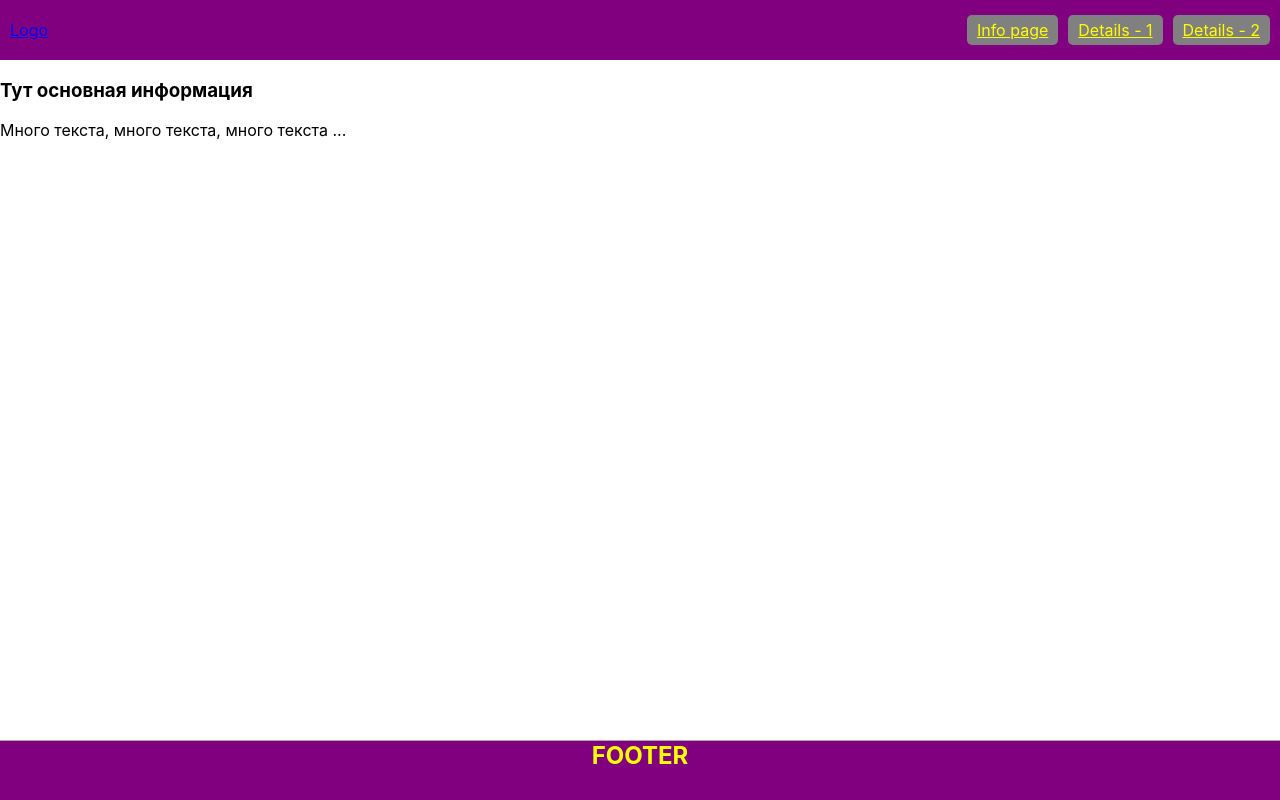
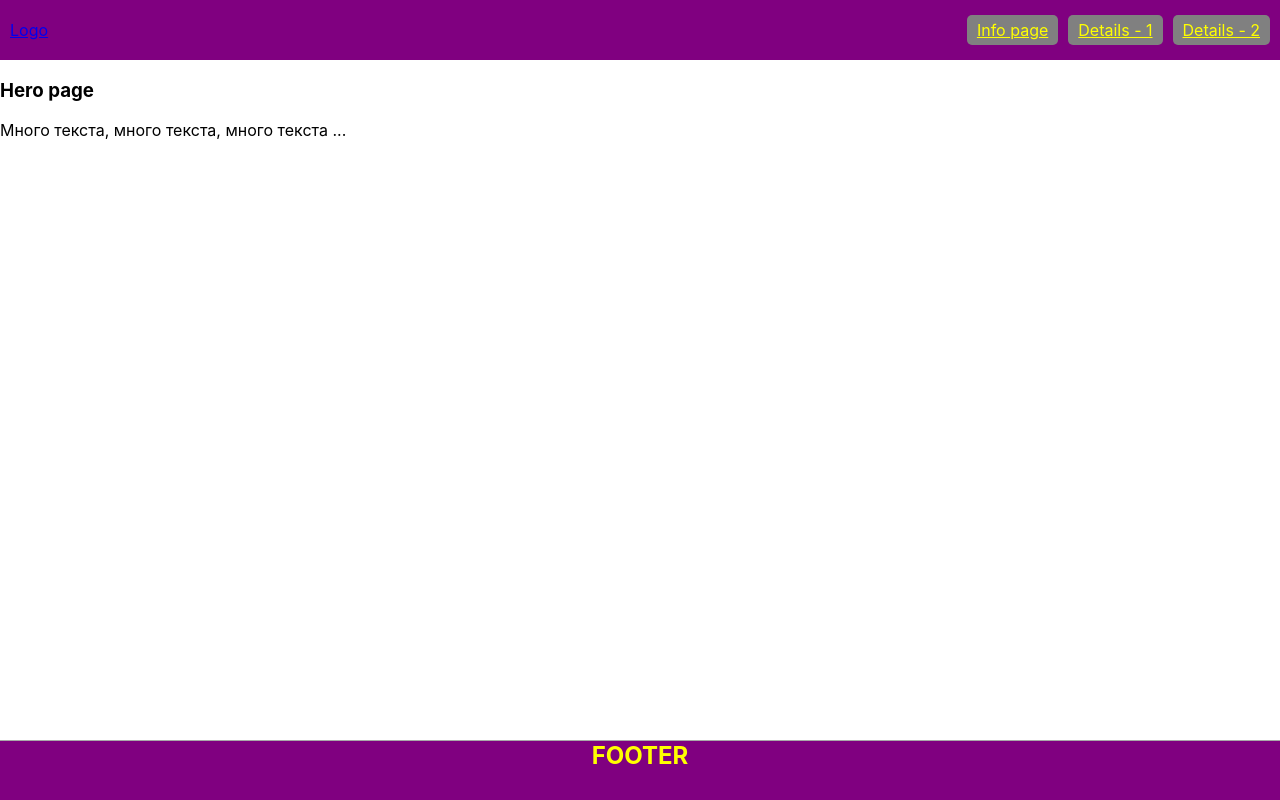
Before and after one commit to Aleksandr-Pod/next-exercise, a Next.js app: page / in a window 1280 px wide. Built offline with nearby package versions, Linux system fonts and the light colour scheme.

Commit message:
with StyledComponentsRegistry

```diff
--- a/components/hero.js
+++ b/components/hero.js
@@ -1,6 +1,6 @@
 const Hero = () => (
     <>
-        <h3>Тут основная информация</h3>
+        <h3>Hero page</h3>
         <p>Много текста, много текста, много текста ...</p>
     </>
 )
--- a/components/layout.js
+++ b/components/layout.js
@@ -1,11 +1,14 @@
 import Header from "./header";
 import Footer from "./footer";
+import StyledComponentsRegistry from '../lib/registry';
 
 const LayoutMain = ({children}) => (
-	<>
-		<Header/>
+	<StyledComponentsRegistry>
+		<>
+			<Header/>
 			{children}
-		<Footer/>
-	</>
+			<Footer />
+		</>
+	</StyledComponentsRegistry>
 )
 export default LayoutMain;
--- /dev/null
+++ b/lib/registry.js
@@ -0,0 +1,25 @@
+'use client'
+
+import React, { useState } from 'react'
+import { useServerInsertedHTML } from 'next/navigation'
+import { ServerStyleSheet, StyleSheetManager } from 'styled-components'
+
+export default function StyledComponentsRegistry({ children }) {
+  // Only create stylesheet once with lazy initial state
+  // x-ref: https://reactjs.org/docs/hooks-reference.html#lazy-initial-state
+  const [styledComponentsStyleSheet] = useState(() => new ServerStyleSheet())
+
+  useServerInsertedHTML(() => {
+    const styles = styledComponentsStyleSheet.getStyleElement()
+    styledComponentsStyleSheet.instance.clearTag()
+    return <>{styles}</>
+  })
+
+  if (typeof window !== 'undefined') return <>{children}</>
+
+  return (
+    <StyleSheetManager sheet={styledComponentsStyleSheet.instance}>
+      {children}
+    </StyleSheetManager>
+  )
+}
--- a/pages/_app.js
+++ b/pages/_app.js
@@ -4,7 +4,7 @@
 
 const MyApp = ({ Component, pageProps }) => (
   <LayoutMain>
-    <Component {...pageProps} />
+      <Component {...pageProps} />
   </LayoutMain>
 )
 
```
